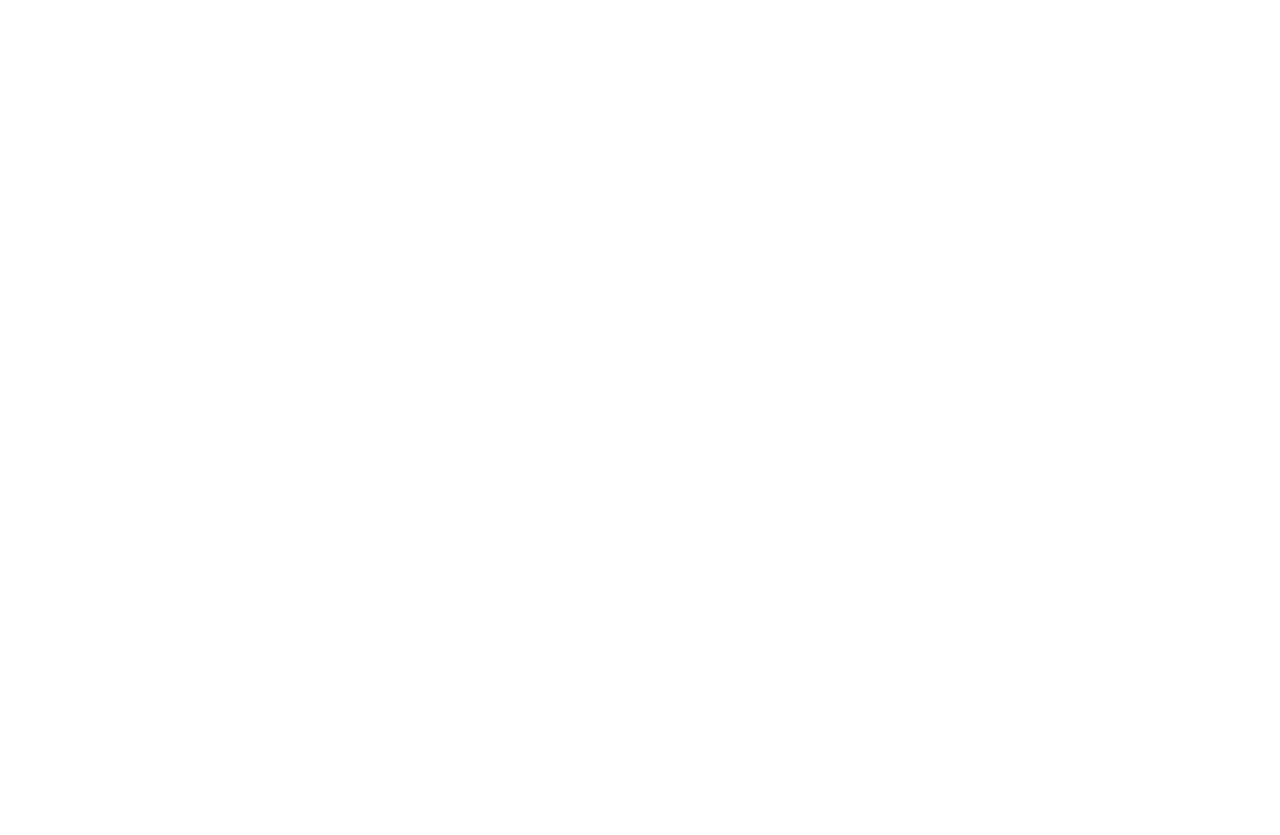
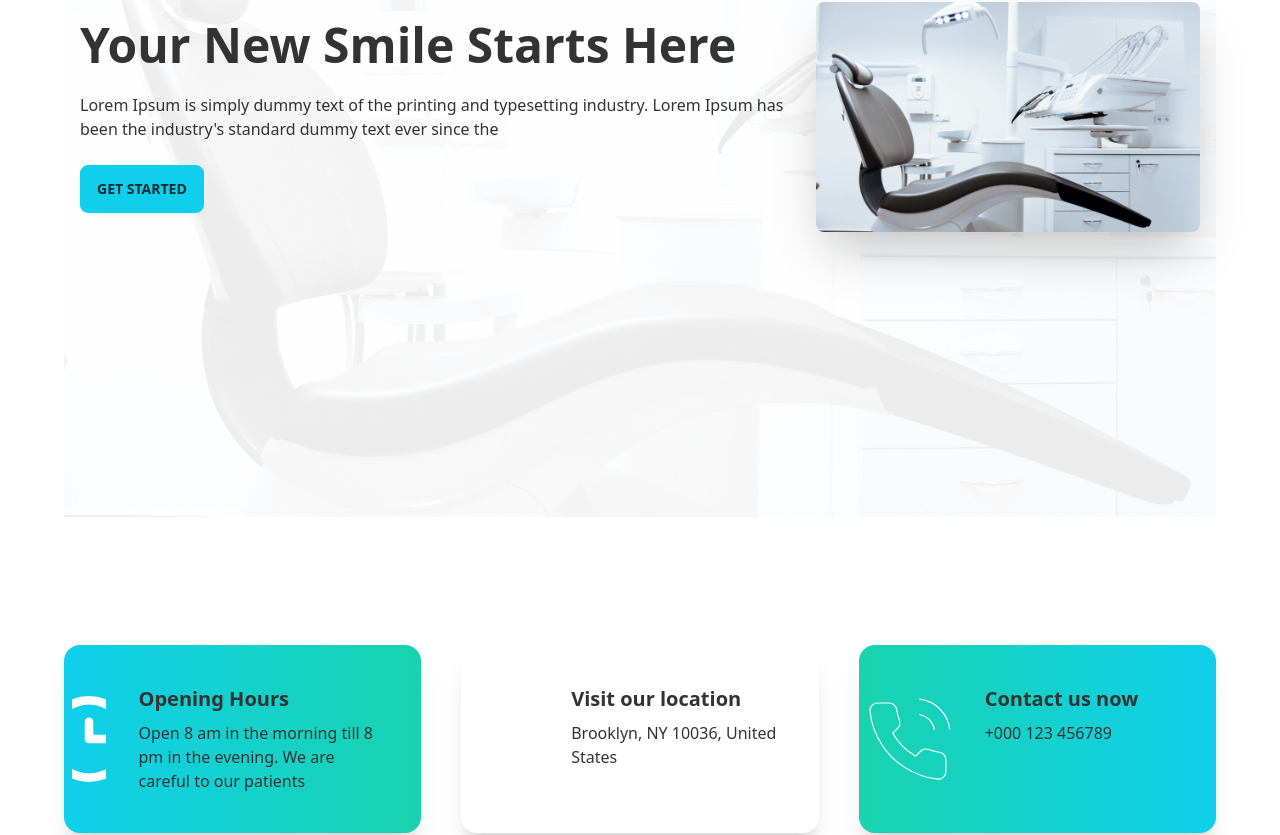
Before and after one commit to hasanTheBest/dp-practice-client, a React (Create React App) app: page / in a window 1280 px wide. Shown: the part 347-1182 px from the top of the page. Before the commit the page ends 800 px from the top, so only its background shows below. Built offline with nearby package versions, Linux system fonts and the light colour scheme.

Commit message:
info section added.

```diff
--- a/src/App.js
+++ b/src/App.js
@@ -1,14 +1,14 @@
 import { Route, Routes } from "react-router-dom";
 import Footer from "./Components/Footer";
 import Header from "./Components/Header";
-import About from "./Components/Views/About";
-import Home from "./Components/Views/Home";
+import About from "./Views/About";
+import Home from "./Views/Home";
 
 function App() {
   return (
     <>
       <Header />
-      <main>
+      <main className="container px-4 lg:px-8 xl:px-16">
         <Routes>
           <Route path="/" element={<Home />} />
           <Route path="about" element={<About />} />
--- a/src/Components/Footer.jsx
+++ b/src/Components/Footer.jsx
@@ -1,7 +1,11 @@
 import React from "react";
 
 const Footer = () => {
-  return <footer>Footer</footer>;
+  return (
+    <footer>
+      <div className="container px-4 lg:px-8 xl:px-16">Footer</div>
+    </footer>
+  );
 };
 
 export default Footer;
--- a/src/Components/Views/Home.jsx
+++ /dev/null
@@ -1,7 +0,0 @@
-import React from "react";
-
-const Home = () => {
-  return <div>Home</div>;
-};
-
-export default Home;
--- /dev/null
+++ b/src/Views/Home.jsx
@@ -0,0 +1,14 @@
+import React from "react";
+import Hero from "./Home/Hero";
+import InfoCards from "./Home/InfoCards";
+
+const Home = () => {
+  return (
+    <div>
+      <Hero />
+      <InfoCards />
+    </div>
+  );
+};
+
+export default Home;
--- /dev/null
+++ b/src/Views/Home/Hero.jsx
@@ -0,0 +1,31 @@
+import React from "react";
+
+// images
+import chair from "../../assets/images/chair.png";
+import bg from "../../assets/images/bg.png";
+
+const Hero = () => {
+  return (
+    <section
+      className="bg-no-repeat bg-cover"
+      style={{ backgroundImage: `url(${bg})` }}
+    >
+      <div class="hero min-h-screen">
+        <div class="hero-content flex-col lg:flex-row-reverse">
+          <img src={chair} class="max-w-sm rounded-lg shadow-2xl" alt="Hero" />
+          <div>
+            <h1 class="text-5xl font-bold">Your New Smile Starts Here</h1>
+            <p class="py-6">
+              Lorem Ipsum is simply dummy text of the printing and typesetting
+              industry. Lorem Ipsum has been the industry's standard dummy text
+              ever since the
+            </p>
+            <button class="btn btn-primary">Get Started</button>
+          </div>
+        </div>
+      </div>
+    </section>
+  );
+};
+
+export default Hero;
--- /dev/null
+++ b/src/Views/Home/InfoCards.jsx
@@ -0,0 +1,57 @@
+import React from "react";
+
+// icons
+import clock from "../../assets/icons/clock.svg";
+import marker from "../../assets/icons/marker.svg";
+import phone from "../../assets/icons/phone.svg";
+
+const infos = [
+  {
+    _id: 1,
+    image: clock,
+    title: "Opening Hours",
+    desc: "Open 8 am in the morning till 8 pm in the evening. We are careful to our patients",
+  },
+  {
+    _id: 2,
+    image: marker,
+    title: "Visit our location",
+    desc: "Brooklyn, NY 10036, United States",
+  },
+  {
+    _id: 3,
+    image: phone,
+    title: "Contact us now",
+    desc: "+000 123 456789",
+  },
+];
+
+const bgs = [
+  " bg-gradient-to-r from-primary to-secondary",
+  "bg-accent",
+  " bg-gradient-to-r from-secondary to-primary",
+];
+
+const Info = ({ image, title, desc, bg }) => (
+  <div class={`card lg:card-side bg-base-100 shadow-xl p-2 ${bg}`}>
+    <figure>
+      <img src={image} alt={title} className="w-[86px]" />
+    </figure>
+    <div class="card-body">
+      <h2 class="card-title">{title}</h2>
+      <p>{desc}</p>
+    </div>
+  </div>
+);
+
+const InfoCards = () => {
+  return (
+    <section className="grid grid-cols-1 md:grid-cols-2 lg:grid-cols-3 gap-6 lg:gap-10 py-16 lg:py-32">
+      {infos.map((info, i) => (
+        <Info key={info._id} {...info} bg={bgs[i]} />
+      ))}
+    </section>
+  );
+};
+
+export default InfoCards;
```
Also changed, not shown: src/Views/About.jsx (renamed from src/Components/Views/About.jsx).
